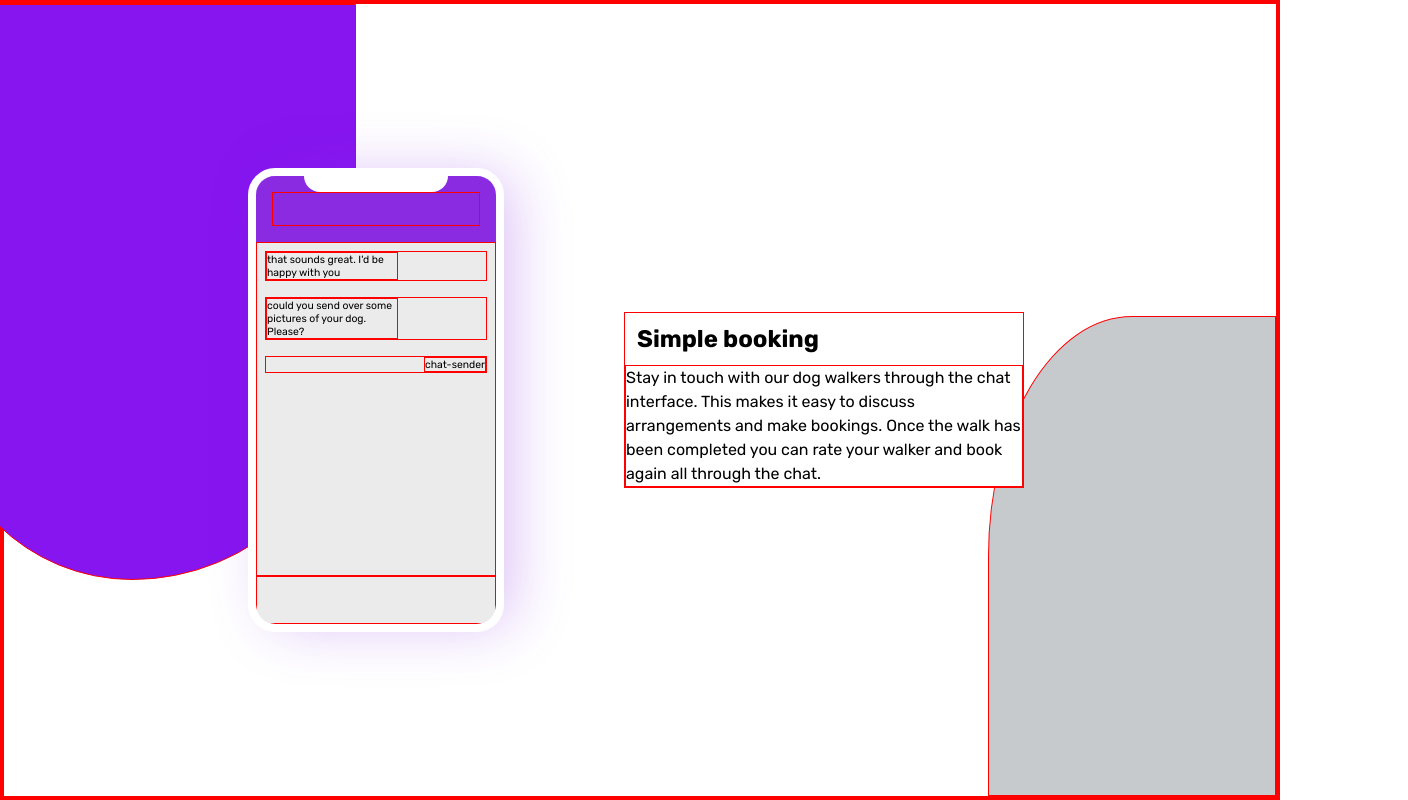
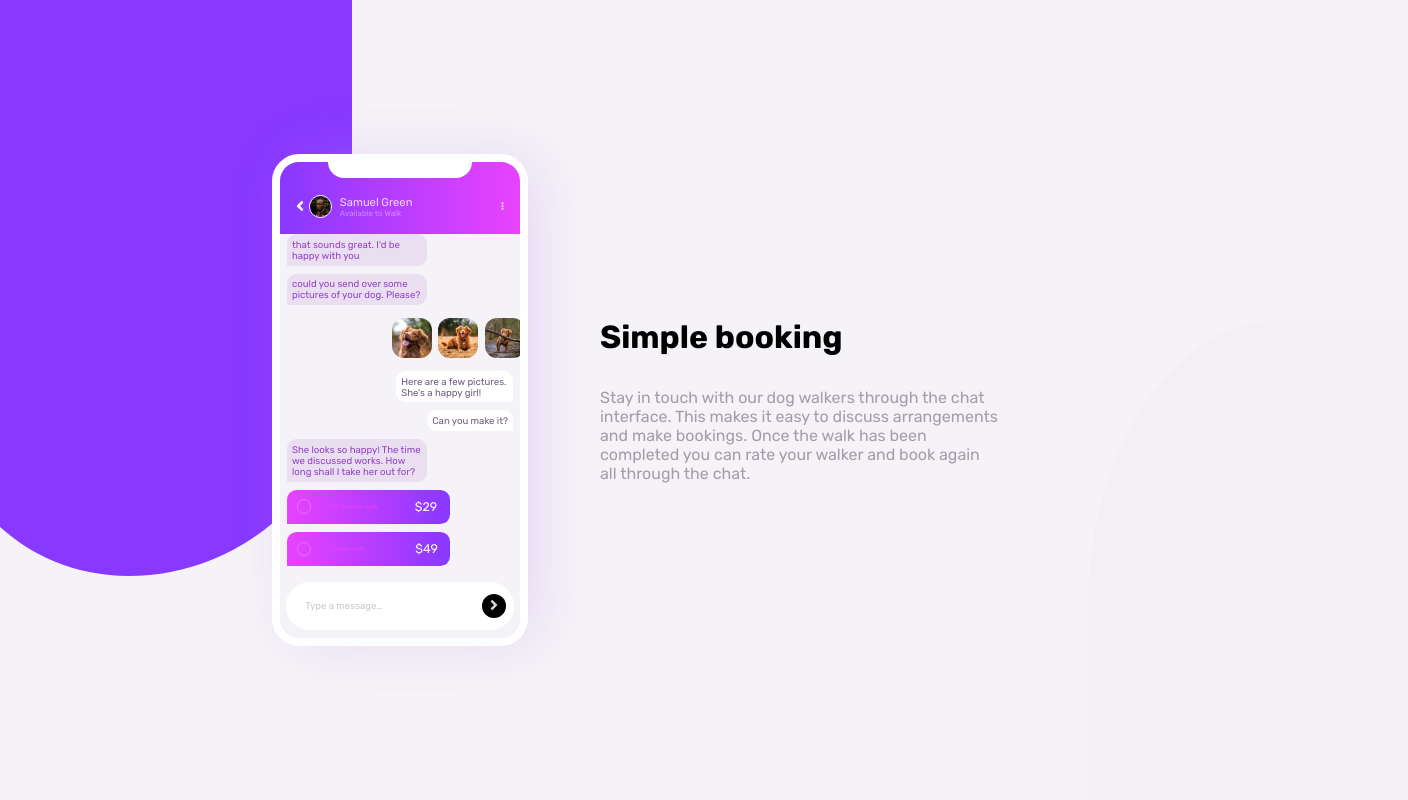
Before and after one commit to JyteCeo/Chat-app-interface, a plain HTML site: page index.html in a window 1280 px wide. Shown: the whole page, 1408 px wide, since content can reach past the window. Drawn offline with Linux system fonts and the light colour scheme.

Commit message:
modified my codes

```diff
--- a/index.html
+++ b/index.html
@@ -6,20 +6,29 @@
   <meta http-equiv="X-UA-Compatible" content="IE=edge">
   <meta name="viewport" content="width=device-width, initial-scale=1.0">
   <link rel="stylesheet" href="styles.css">
+  <link rel="stylesheet" href="https://use.fontawesome.com/releases/v5.15.4/css/all.css"
+    integrity="sha384-DyZ88mC6Up2uqS4h/KRgHuoeGwBcD4Ng9SiP4dIRy0EXTlnuz47vAwmeGwVChigm" crossorigin="anonymous">
   <title>Document</title>
 </head>
 
 <body class="container">
-  <div class="bg-top">
-
-    one
-  </div>
+  <div class="bg-top"></div>
 
   <div class="chat-screen">
     <div class="chat-profile">
-      <div class="chat-accent"></div>
-      <div class="chat-profile-content"></div>
+      <div class="chat-header-style"></div>
+      <div class="chat-profile-content">
+        <img src="images/avatar.jpg" alt="avatar" height="23gpx" width="23px" class="profile-img">
+        <div>
+          <h5 class="profile-name">Samuel Green</h5>
+          <p class="para">Available to Walk</p>
+        </div>
+        <div class="icon1"><i class="fas fa-angle-left"></i></div>
+        <div class="icon2"><i class="fas fa-ellipsis-v"></i></div>
+      </div>
     </div>
+
+
     <div class="chat-message">
       <div class="chat-receiver">
         <div class="chat">that sounds great. I'd be happy with you</div>
@@ -29,28 +38,64 @@
       </div>
 
       <div class="chat-sender">
-        <div class="chat"> chat-sender</div>
+        <div class="img-wrapper senderr">
+          <img src="images/dog-image-1.jpg" alt="dog-img" width="40px" height="40px" class="dog-img">
+          <img src="images/dog-image-2.jpg" alt="dog-pic" width="40px" height="40px" class="dog-img">
+          <img src="images/dog-image-3.jpg" alt="dog-photo" width="40px" height="40px" class="dog-img">
+        </div>
       </div>
+      <div class="chat-sender">
+        <div class="senderr">Here are a few pictures. She's a happy girl!</div>
+      </div>
+      <div class="chat-sender">
+        <div class="senderr">Can you make it?</div>
+      </div>
+
+      <div class="chat-receiver">
+        <div class="chat">She looks so happy! The time we discussed works. How long shall I take her out for?
+        </div>
+      </div>
+
+      <div class="card-check">
+        <div class="card-check-contents">
+          <div class="circle-div"></div>
+          <div class="p">30 minute walk</div>
+          <div class="price">$29</div>
+        </div>
+      </div>
+
+      <div class="card-check">
+        <div class="card-check-contents">
+          <div class="circle-div"></div>
+          <div class="p">1 hour walk</div>
+          <div class="ego">$49</div>
+        </div>
+      </div>
+
     </div>
 
+
     <div class="chat-input">
-
+      <div class="input-message">Type a message…</div>
+      <div class="chat-angle"><i class="fas fa-angle-right font-angle"></i></div>
     </div>
   </div>
 
   <div class="description">
-    <h2>Simple booking</h2>
-    <p>Stay in touch with our dog walkers through the chat interface. This makes it easy to
+    <h2 class="page-title">Simple booking</h2>
+    <p class="page-text">Stay in touch with our dog walkers through the chat interface. This makes it easy to
       discuss arrangements and make bookings. Once the walk has been completed you can rate
       your walker and book again all through the chat.</p>
   </div>
 
   <div class="bg-bottom">
-    four
+
   </div>
 
-  <!-- <div class = "graph"><div></div> -->
-
+  <!-- <div class="attribution">
+    Challenge by <a href="https://www.frontendmentor.io?ref=challenge" target="_blank">Frontend Mentor</a>.
+    Coded by <a href="#">Your Name Here</a>.
+  </div> -->
 </body>
 
 </html>
--- a/styles.css
+++ b/styles.css
@@ -6,19 +6,11 @@
   margin: 0;
   box-sizing: border-box;
 }
-h{
-  border: 1px solid red ;
-}
-p{
-  border: 1px solid red;
-  line-height: 1.5em;
-  font-size: 16px;
-}
+
 .container{
   width: 100%;
-  border: 4px solid red;
   min-height: 100vh;
-  overflow: auto;
+  overflow: hidden;
   position: relative;
   display: flex;
   align-items: center;
@@ -26,82 +18,104 @@ p{
   gap: 8em;
   margin: 0 auto;
   font-family: 'Rubik', sans-serif;
+  background: hsl(270, 20%, 96%);
 }
-h2{
-  margin: 0.5em;
-}
+
 .bg-top {
   position: absolute;
   top: 0;
   left: 0;
-  border: 1px solid red;
   width: 26em;
   height: 36em;
-  background-color: hsl(271, 87%, 51%);
+  background-color: hsl(264, 100%, 61%);
   border-bottom-right-radius: 14em;
   border-bottom-left-radius: 12em;
   transform: translateX(-4em);
 }
-img-wrapper{
-  background-color: blueviolet;
-  border: 1px solid green;
-  width: 100%;
-  height : 2em;
+.profile-name{
+  font-size: 0.7em;
+  font-weight: 100;
+  color: rgba(255,255,255,0.8);
 }
-img{
+.para{
+  font-size: 0.5em;
+  color: rgba(255,255,255,0.4);
+}
+.profile-img{
   border-radius: 50%;
+  border: 1px solid white;
+}
+.dog-img{
+  border-radius: 30%;
 }
 .bg-bottom {
   position: absolute;
   bottom: 0;
   right: 0;
-  border: 1px solid red;
-  width: 18em;
+  width: 20em;
   height: 30em;
-  border-top-left-radius: 50%;
-  background-color: hsl(206, 6%, 79%);
+  border-top-left-radius: 60%;
+  background-color: hsl(273, 21%, 95%);
+  transform:translateX(40%);
 }
 
 .chat-screen {
   width: 15em;
-  height: 28em;
-  background: rgb(235, 235, 235);
+  /* height: em; */
+  background: hsl(270, 20%, 96%);
   z-index: 2;
   flex: 0 0 auto;
   border-radius: 1.2em;
   outline: 8px solid white;
-  box-shadow: 15px 0px 60px rgba(137, 43, 226, 0.308);
+  box-shadow: 15px 0px 60px rgba(193, 141, 241, 0.308);
   overflow: hidden;
   display: flex;
   flex-direction: column;
   align-items: center;
   justify-content: flex-start;
+  padding: 0 0 0.5em 0;
 }
 
 .chat-profile {
   height: 4.5em;
   width: 100%;
-  background: blueviolet;
   position: relative;
   display: flex;
   align-items: flex-end;
   justify-content: center;
   padding: 1em;
+  background-image: linear-gradient(to right, hsl(264, 100%, 61%),hsl(293, 100%, 63%));
 }
 
 .chat-profile-content {
-  border: 1px solid red;
   width: 100%;
-  height: 1em;
-  padding: 1em;
+  display: flex;
+ justify-content: flex-start;
+ gap: 0.5em;
+ position: relative;
+ align-items: center;
+ padding:0 0.8em;
+}
+.chat-profile-content .icon1 , .icon2{
+  position: absolute;
 }
 
-.chat-accent {
+.chat-profile-content .icon1{
+  left: 0;
+  color: white;
+}
+.chat-profile-content .icon2{
+  right: 0;
+  color: rgba(255,255,255,0.7);
+  font-size: 0.5em;
+}
+
+.chat-header-style {
   position: absolute;
   top: 0;
   width: 60%;
   height: 2em;
-  background: white;
+  background: hsl(0, 0%, 100%);
   z-index: 5;
   border-radius: 1.5em;
   transform: translateY(-50%);
@@ -109,22 +123,44 @@ img{
 
 .chat-message {
   width: 100%;
-  border: 1px solid red;
   height: 100%;
   overflow: auto;
   display: flex;
   flex-direction: column;
   justify-content: flex-start;
-  align-items: center;
-  gap: 1em;
-  padding: 0.5em;
+  gap: 0.5em;
+  background: hsl(270, 20%, 96%);
 }
 
 .chat-input {
-  width: 100%;
-  height: 4em;
-  border: 1px solid red;
+  width: 95%;
+  height: 3em;
+  border-radius: 2em;
+  display: flex;
+  justify-content: space-between;
+  align-items: center;
+  margin: 0 4em;
+  background-color: hsl(0, 0%, 100%);
+  color: rgb(219, 215, 215);
 }
+
+.chat-input .chat-angle{
+  width: 1.5em;
+  height: 1.5em;
+  display: flex;
+  justify-content: center;
+  border-radius: 50%;
+  background-color: black;
+  /* color: hsl(0, 0%, 100%); */
+  padding-top: 0.2em;
+  margin-right: 0.5em;
+}
+.input-message{
+  font-size: 0.6em;
+  padding: 0.5em 2em;
+  color:hsl(206, 6%, 79%);
+}
+
 
 .chat-message::-webkit-scrollbar {
   display: none;
@@ -137,78 +173,122 @@ img{
 }
 
 .chat-receiver {
+  padding-left: 0.45em;
   flex: 0 0 auto;
-  width: 100%;
-  border: 1px solid red;
-  display: flex;
-  flex-direction: column;
-  align-items: flex-start;
-  justify-content: flex-start;
-  gap: 0.5em;
 }
 
 .chat-sender {
   display: flex;
   flex-direction: column;
   align-items: flex-end;
-  justify-content: flex-start;
-  gap: 0.5em;
   flex: 0 0 auto;
-  width: 100%;
-  border: 1px solid red;
+  padding-right: 0.45em;
 }
 
 .chat {
-  border: 1px solid red;
-  font-size: 0.65rem;
+  font-size: 0.6rem;
   max-width: 60%;
+  display: flex;
+  gap: 0.7em;
+  padding: 0.5em 0.5em;
+  border-top-left-radius: 1em;
+  border-top-right-radius: 1em;
+  border-bottom-right-radius: 1em;
+  color:hsl(276, 55%, 52%);
+  background: hsl(277, 39%, 91%);
+}
+.senderr{
+  font-size: 0.6rem;
+  max-width: 50%;
+  display: flex;
+  gap: 0.7em;
+  justify-content:space-evenly;
+  padding: 0.5em 0.5em;
+  border-top-left-radius: 1em;
+  border-top-right-radius: 1em;
+  border-bottom-left-radius: 1em;
+  color: hsl(271, 15%, 43%);
+  background: hsl(0, 0%, 100%);
 }
 
-.description {
-  width: 25em;
-  /* height: 20em; */
-  border: 1px solid red;
-  background: white;
-  z-index: 2;
+.img-wrapper{
+  background:none;
+  margin-right: 1em;
+}
+
+.card-check{
+  width: 100%;
+  display: flex;
+  padding-left: 0.45em;
+}
+
+.card-check:last-child{
+  margin-bottom: 1em;
+}
+
+.card-check-contents{
+  display: flex;
+  align-items: center;
+  gap: 2em;
+  font-size: 0.6em;
+  padding: 1em;
+  width: 70%;
+  border-top-left-radius: 1em;
+  border-top-right-radius: 1em;
+  border-bottom-right-radius: 1em;
+  background: linear-gradient(to right,
+  hsl(293, 100%, 63%),
+  hsl(264, 100%, 61%));
+}
+.card-check-contents .circle-div{
+  width: 1.5em;
+  height: 1.5em;
+  border: 1px solid hsl(289, 100%, 72%);
+  border-radius: 50%;
   flex: 0 0 auto;
+}
+.card-check-contents .p{
+  font-size: 0.7em;
+  white-space: nowrap;
+  color: hsl(293, 100%, 63%);
 }
 
 
-
-/*
-.graph {
-  height: 100px;
-  width: 200px;
-  background: transparent;
-  border-radius: 0px 0px 0px 370px/225px;
-  border: solid 5px grey;
-  border-top:none;
-  border-right:none;
-  margin:20px;
+.card-check-contents .price{
+  font-size: 1.3em;
+  color: white;
+  margin-left: 1.4em;
+}
+.card-check-contents .ego{
+  margin-left: 2.5em;
+  color: white;
+  font-size: 1.3em;
+}
+.description {
+  width: 25em;
+  /* background: hsl(270, 7%, 64%); */
+  z-index: 2;
+  flex: 0 0 auto;
+  display: flex;
+  flex-direction: column;
+  gap: 2em;
 }
 
-.graph:before {
-  height:20px;
-  width: 10px;
-  border: 5px solid grey;
-  border-radius: 30px 30px 0px 0px /75px 75px 0px 0px ;
-  display: block;
-  content: "";
-  border-bottom:none;
-  position:relative;
-  top: -9px;
-  left: -12px;
-} */
+.description .page-title{
+  font-size: 2em;
+}
+.description .page-text{
+  color: hsl(270, 7%, 64%);
+}
 
-
-@media screen and (max-width: 1200px) {
+@media screen and (max-width: 1440px) {
   .container {
     border-color: blue;
     gap: 5em;
   }
 }
 
-@media screen and (max-width: 950px) {
+@media screen and (max-width: 375px) {
   .container {
     border-color: green;
     flex-direction: column;
```
